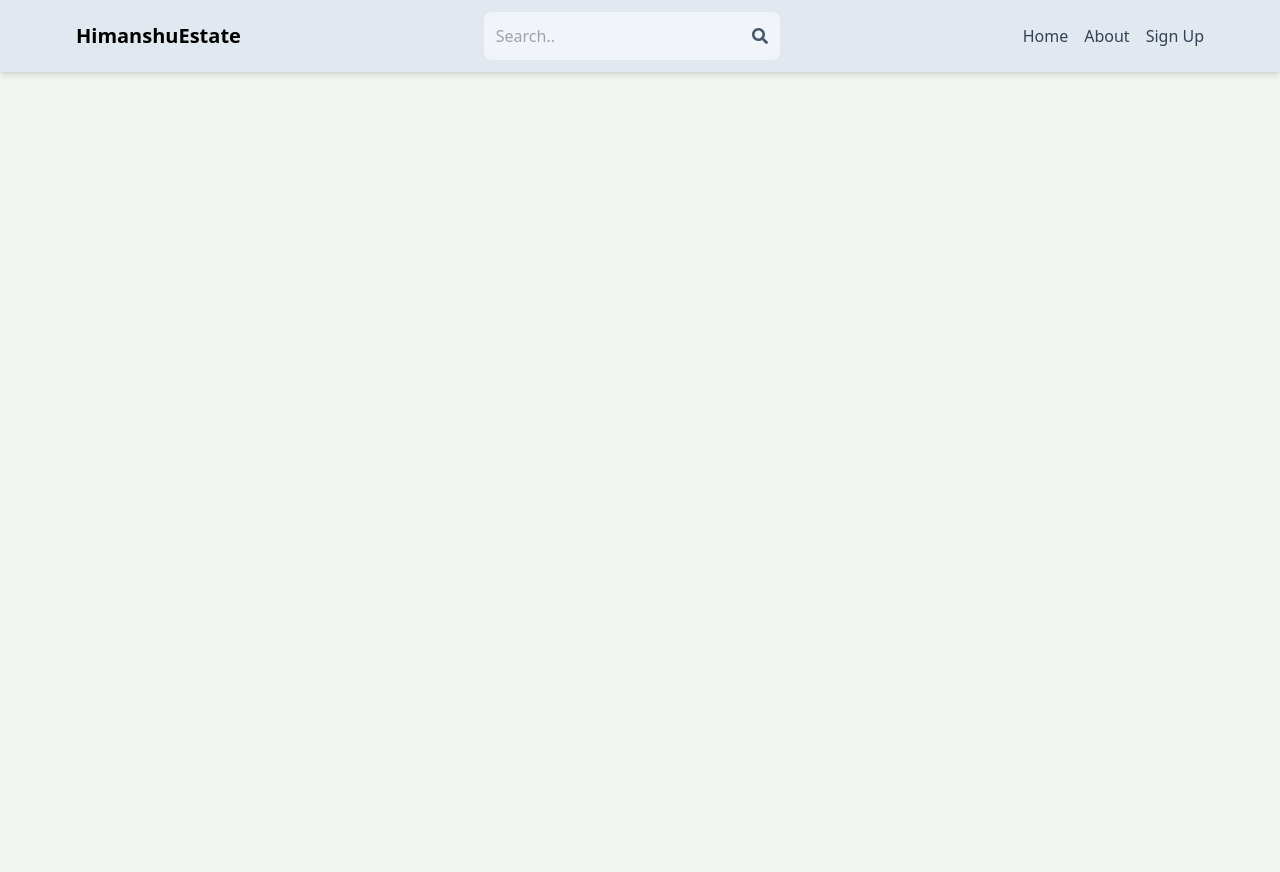
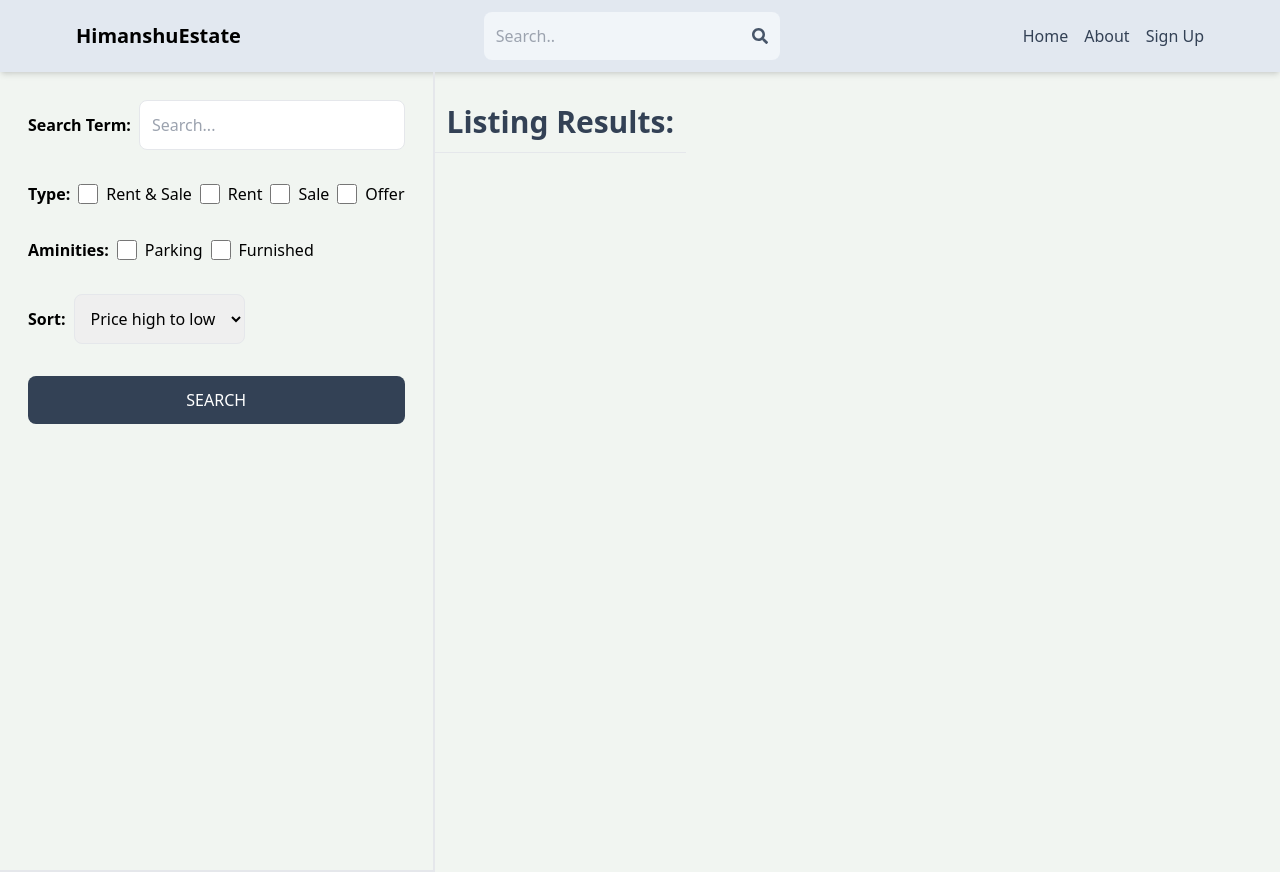
Before and after one commit to himanshug9119/mern-estate, a React (Vite) app in the folder client/: page /search in a window 1280 px wide. Before the commit the page ends 800 px from the top, so only its background shows below. Built offline with nearby package versions, Linux system fonts and the light colour scheme.

Commit message:
Create search page UI

```diff
--- a/client/src/App.jsx
+++ b/client/src/App.jsx
@@ -8,6 +8,7 @@ import Header from './components/Header';
 import Listing from './pages/Listing';
 import CreateListing from "./pages/CreateListing";
 import UpdateListing from "./pages/UpdateListing";
+import Search from './pages/Search';
 import { PrivateRoute1, PrivateRoute2 } from "./components/PrivateRoute";
 export default function App(){
   return (
@@ -28,6 +29,7 @@ export default function App(){
         </Route>
         <Route path="/listing/:listingId" element={<Listing />} />
         <Route path="/about" element={<About />} />
+        <Route path="/search" element={<Search/>} />
       </Routes>
     </BrowserRouter>
   );
--- /dev/null
+++ b/client/src/pages/Search.jsx
@@ -0,0 +1,71 @@
+import React from 'react'
+
+export default function Search() {
+  return (
+    <div className="flex flex-col md:flex-row">
+      <div className="p-7 border-b-2 md:border-r-2 md:min-h-screen">
+        <form className="flex flex-col gap-8">
+          <div className="flex items-center gap-2 ">
+            <label className="whitespace-nowrap font-semibold">Search Term:</label>
+            <input
+              type="text"
+              id="searchTerm"
+              placeholder="Search..."
+              className="border rounded-lg p-3 w-full"
+            />
+          </div>
+          <div className="flex gap-2 flex-wrap items-center ">
+            <label className="font-semibold">Type:</label>
+            <div className="flex gap-2">
+              <input type="checkbox" id="all" className="w-5" />
+              <span>Rent & Sale</span>
+            </div>
+            <div className="flex gap-2">
+              <input type="checkbox" id="rent" className="w-5" />
+              <span>Rent</span>
+            </div>
+            <div className="flex gap-2">
+              <input type="checkbox" id="sale" className="w-5" />
+              <span>Sale</span>
+            </div>
+            <div className="flex gap-2">
+              <input type="checkbox" id="offer" className="w-5" />
+              <span>Offer</span>
+            </div>
+          </div>
+          <div className="flex gap-2 flex-wrap items-center ">
+            <label className="font-semibold">Aminities:</label>
+            <div className="flex gap-2">
+              <input type="checkbox" id="parking" className="w-5" />
+              <span>Parking</span>
+            </div>
+            <div className="flex gap-2">
+              <input type="checkbox" id="furnished" className="w-5" />
+              <span>Furnished</span>
+            </div>
+          </div>
+          <div className="flex items-center gap-2">
+            <label className="font-semibold">Sort:</label>
+            <select id="sort_order" className="border rounded-lg p-3">
+              <option>Price high to low</option>
+              <option>Price low to high</option>
+              <option>Latest</option>
+              <option>Oldest</option>
+            </select>
+          </div>
+          <button
+            className="bg-slate-700 text-white p-3
+                rounded-lg uppercase hover:opacity-95"
+          >
+            Search
+          </button>
+        </form>
+      </div>
+      <div className="">
+        <h1 className="text-3xl font-semibold border-b mt-5 p-3 text-slate-700">
+          Listing Results:
+        </h1>
+      </div>
+    </div>
+  );
+}
```
